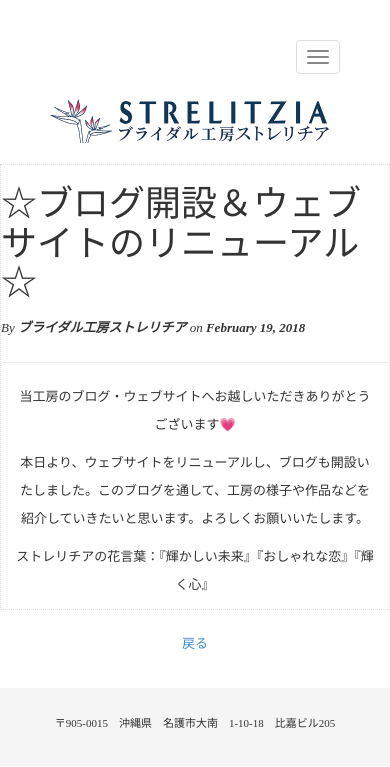
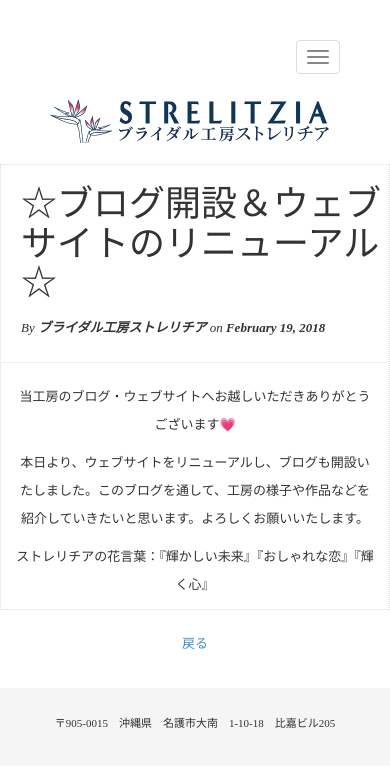
Before and after one commit to happyshohaku/strelitzia, a Jekyll site: the page built from _posts/2018-02-19-new-blog.md, in a window 390 px wide. Shown: the top 767 px of the page. Built offline with Jekyll 4.4.1, drawn with Linux system fonts in a browser that asks for light colours; nearby versions of some CDN libraries; some web fonts are replaced.

Commit message:
shifted post header on mobile

```diff
--- a/_layouts/post.html
+++ b/_layouts/post.html
@@ -9,8 +9,8 @@ layout: page
       <div class="row">
         <div>
           <div class="block">
-            <h1>{{ page.title }}</h1>
-            <div class="post-info-wrapper">
+            <div class="post_mobile_header"><h1>{{ page.title }}</h1></div>
+            <div class="post-info-wrapper post_mobile_header">
               <p class="italic">By <span class="bold">{{ page.author }}</span> on <span class="bold">{{ page.date | date: "%B %-d, %Y" }}</span></p>
             </div>
             <hr />
--- a/css/style.css
+++ b/css/style.css
@@ -344,11 +344,17 @@ div.post-area a:hover {
   #post_title {
     font-size: 22px;
   }
+  .post_mobile_header {
+    margin-left: 20px;
+  }
 }
 
 @media only screen and (min-width: 500px)  {
   #post_title {
     font-size: 28px;
+  }
+  .post_mobile_header {
+    margin-left: 0px;
   }
 }
 /*****************
```
